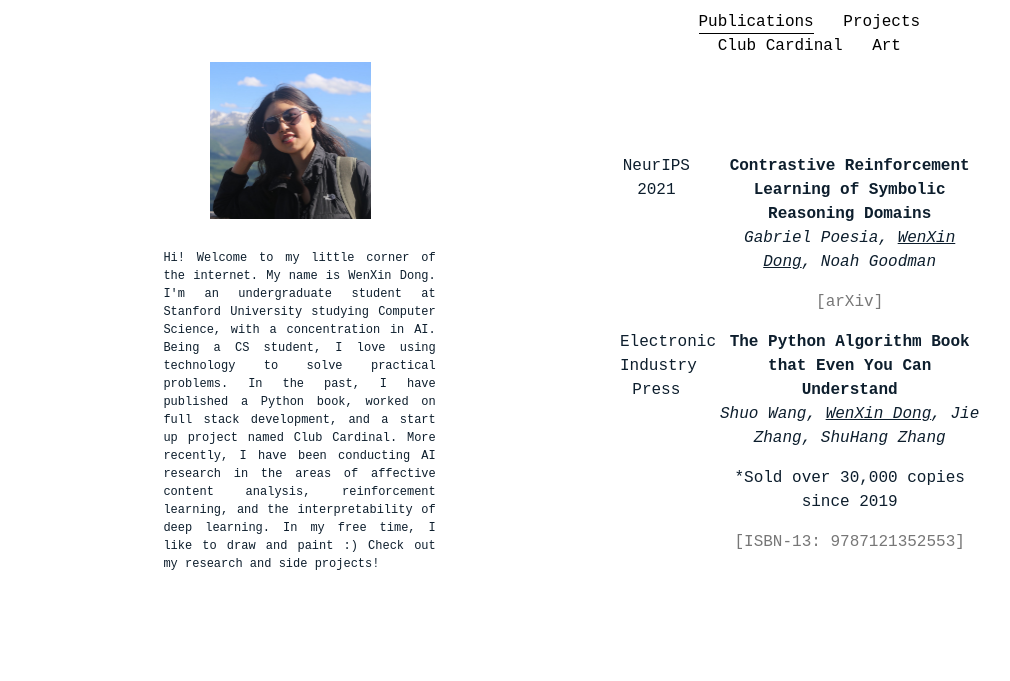
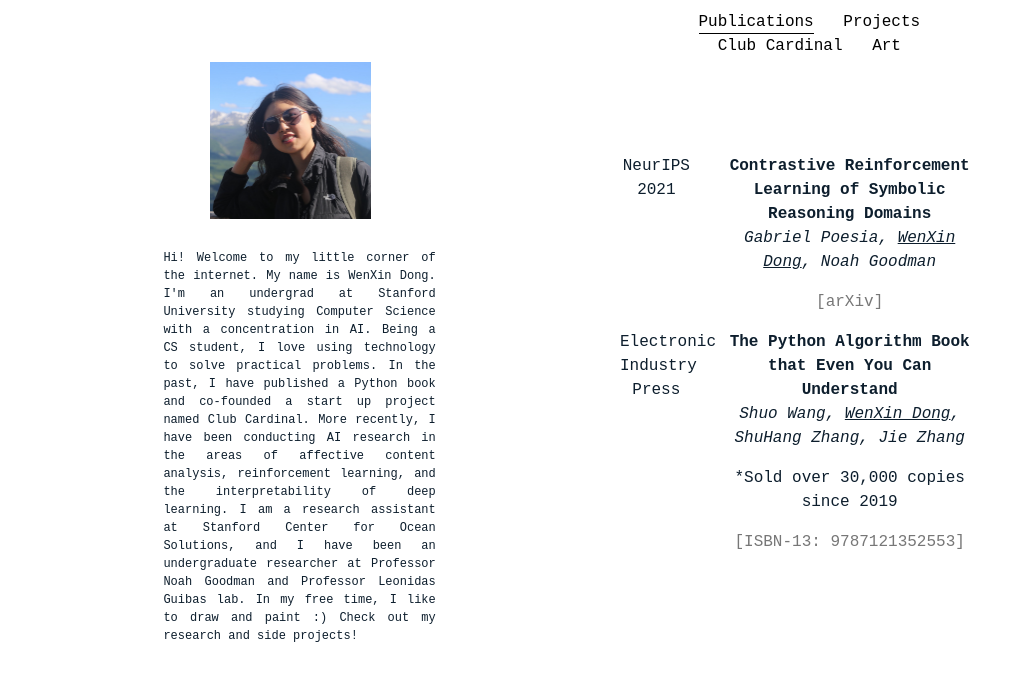
Before and after one commit to WenXinDong2018/WenXinDong2018.github.io, a plain HTML site: page index.html in a window 1280 px wide. Shown: the part 103-784 px from the top of the page, without its empty margins (56-1066 px from the left). Drawn offline with Linux system fonts and the light colour scheme; a web font is replaced by a local one.

Commit message:
Update index.html

```diff
--- a/index.html
+++ b/index.html
@@ -66,17 +66,18 @@
 
               <div class="introduction col-md-7 col-lg-7" data-aos="fade-up">
 
-                <p> Hi! Welcome to my little corner of the internet. My name is WenXin Dong. I'm an undergraduate
-                  student at Stanford University studying Computer
-                  Science, with a concentration in AI.
+                <p> Hi! Welcome to my little corner of the internet.
+                  My name is WenXin Dong. I'm an undergrad at Stanford University studying Computer
+                  Science with a concentration in AI.
                   Being a CS student, I love using technology to solve practical problems. In the past, I have published
-                  a Python book,
-                  worked on full stack development, and a start up project named Club Cardinal. More recently, I have
-                  been
+                  a Python book and co-founded a start up project named Club Cardinal.
+                  More recently, I have been
                   conducting AI research in the areas of affective content
                   analysis, reinforcement learning,
-                  and the interpretability of deep learning. In my free time, I like to draw and paint :)
-                  Check out my research and side projects!
+                  and the interpretability of deep learning. I am a research assistant
+                  at Stanford Center for Ocean Solutions, and I have been an undergraduate researcher
+                  at Professor Noah Goodman and Professor Leonidas Guibas lab.
+                  In my free time, I like to draw and paint :) Check out my research and side projects!
 
                 </p>
               </div>
@@ -137,7 +138,7 @@
                   <div class="col-md-9 col-lg-9" data-aos="fade-up">
                     <p><b>The Python Algorithm Book that Even You Can Understand </b><br>
 
-                      <i>Shuo Wang, <u>WenXin Dong</u>, Jie Zhang, ShuHang Zhang</i>
+                      <i>Shuo Wang, <u>WenXin Dong</u>, ShuHang Zhang, Jie Zhang</i>
                     </p>
                     <p>*Sold over 30,000 copies since 2019</p>
                     <p><a href="https://isbnsearch.org/isbn/9787121352553" target="_blank"
```
